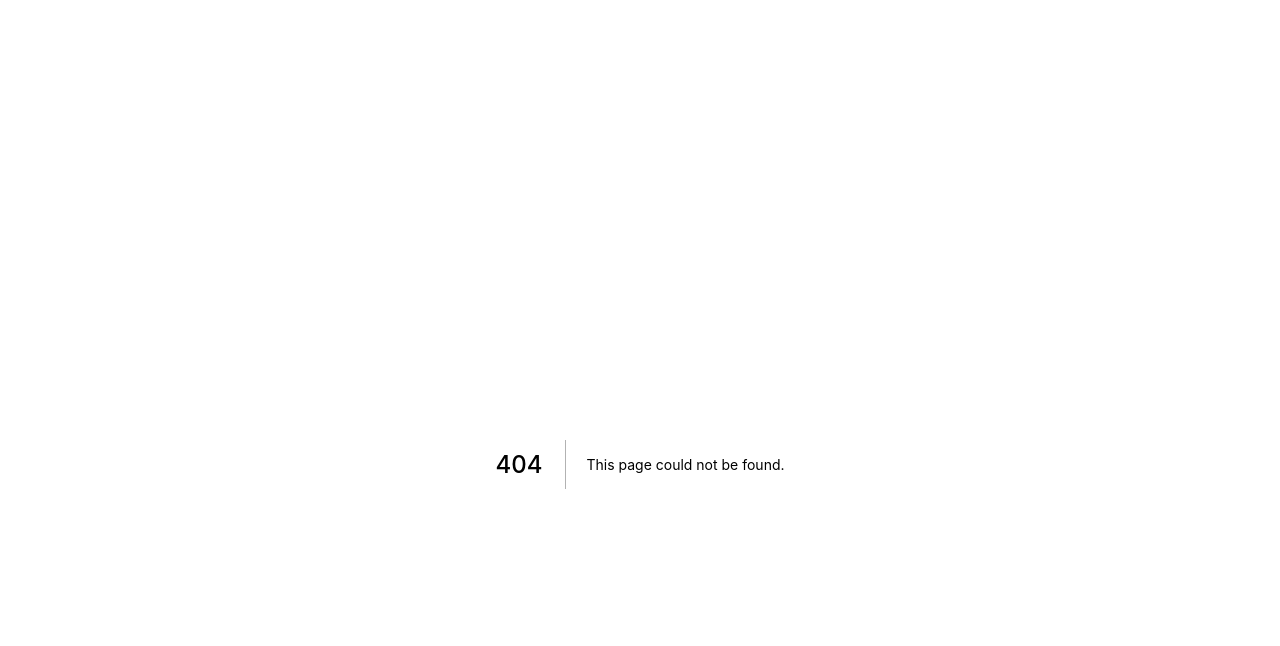
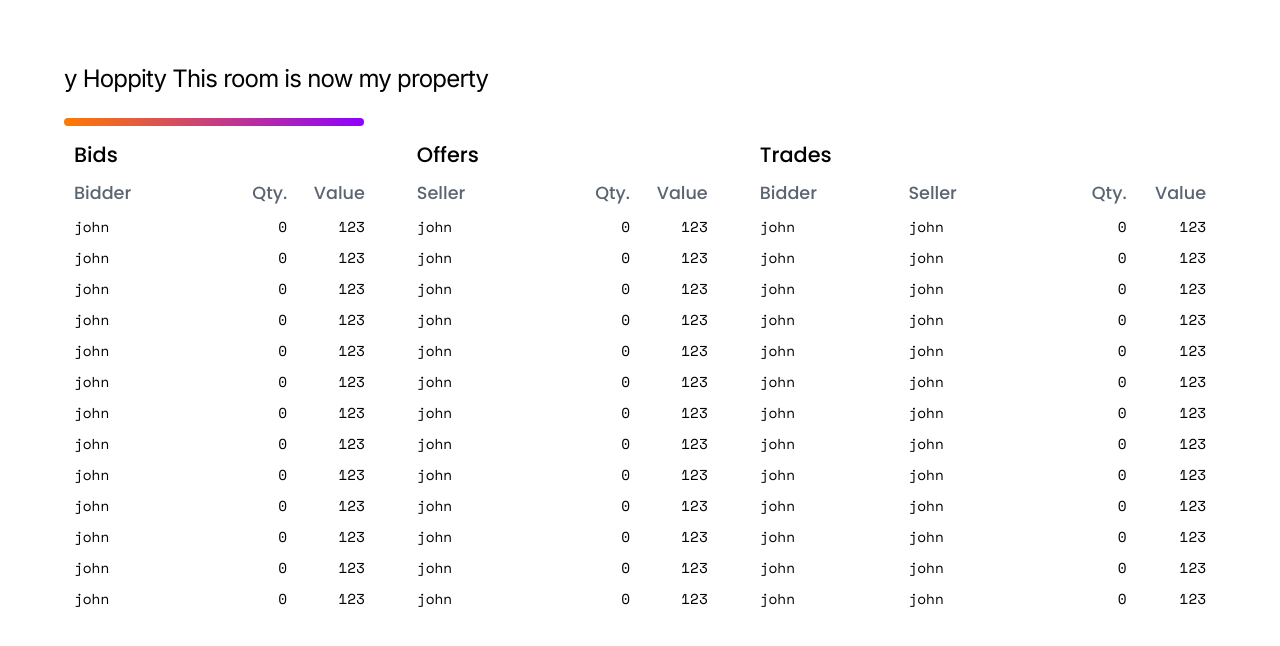
Before and after one commit to ClaireBookworm/prediction-markets, a Next.js app: page /test_game0 in a window 1280 px wide. Before the commit this address had no page. Shown: the top 646 px of the page. Built offline with nearby package versions, Linux system fonts and the light colour scheme.

Commit message:
basic dynamic linking

```diff
--- /dev/null
+++ b/pages/[roomID].js
@@ -0,0 +1,40 @@
+import Head from 'next/head'
+import Image from 'next/image'
+import Column from '../components/BookColumn'
+import { getAllPostIds, getAllRoomIds, getRoomData } from './api/fetchData.js'
+
+
+export default function Room({roomData}) {
+  return (
+    <div>
+    <div className="roomTitle">
+      <div>{roomData.question}</div>
+      <div className="bigSeparator"></div>
+    </div>
+    <div className="book">
+      <Column title="Bids"/>
+      <Column title="Offers"/>
+      <Column title="Trades"/>
+    </div>
+  </div>
+  )
+}
+
+
+export async function getStaticPaths() {
+  // TODO: Return a list of possible value for id
+  const rooms = await getAllRoomIds();
+  return {
+    paths: rooms,
+    fallback: false
+  }
+}
+
+export async function getStaticProps({ params }) {
+  const roomData = await getRoomData(params.roomID);
+  return {
+    props: {
+      roomData
+    }
+  }
+}
--- /dev/null
+++ b/pages/api/fetchData.js
@@ -0,0 +1,83 @@
+export function getSimplifiedRoomData() {
+    const rooms = [];
+
+    //TODO: GET ALL ROOM IDS AND QUESTIONS FROM FIREBASE
+    // looks like:
+    /*db.collection("cities").where("capital", "==", true)
+    .get() //check that this doesnt destroy our daily quota
+    .then((querySnapshot) => {
+        querySnapshot.forEach((doc) => {
+            // doc.data() is never undefined for query doc snapshots
+            rooms.push({
+                    roomID: doc.id,
+                    question: doc.get("Question")
+            })
+        });
+    })
+    .catch((error) => {
+        console.log("Error getting documents: ", error);
+    });*/
+    //return an object with id as key and question as value or something similar idk
+    rooms.push({
+        roomID: "test_game0",
+        question: "y Hoppity This room is now my property"
+
+    });
+
+    rooms.push({
+        roomID: "test_game1",
+        question: "y Hoppity This room is now my property"
+
+    });
+
+    console.log("roomdata", rooms)
+    return rooms;
+
+}
+
+export function getAllRoomIds() {
+    const rooms = [];
+
+    //TODO: GET ALL ROOM IDS AND QUESTIONS FROM FIREBASE
+    // looks like:
+    /*db.collection("cities").where("capital", "==", true)
+    .get() //check that this doesnt destroy our daily quota
+    .then((querySnapshot) => {
+        querySnapshot.forEach((doc) => {
+            // doc.data() is never undefined for query doc snapshots
+            rooms.push({
+                params: {
+                    roomID: doc.id,
+                    question: doc.get("Question")
+                }
+            })
+        });
+    })
+    .catch((error) => {
+        console.log("Error getting documents: ", error);
+    });*/
+    //return an object with id as key and question as value or something similar idk
+    rooms.push({
+        params: {
+            roomID: "test_game0",
+        }
+    });
+
+    rooms.push({
+        params: {
+            roomID: "test_game1",
+        }
+    });
+
+    console.log("rooms", rooms)
+    return rooms;
+}
+
+export function getRoomData(roomID = 0) {
+    //TODO: get data from firebase based on document id
+    const roomData = {
+        roomID: "test_game1",
+        question: "y Hoppity This room is now my property"
+    };
+    return roomData;
+}
```
Also changed, not shown: pages/index.js (+34 -10 lines).
